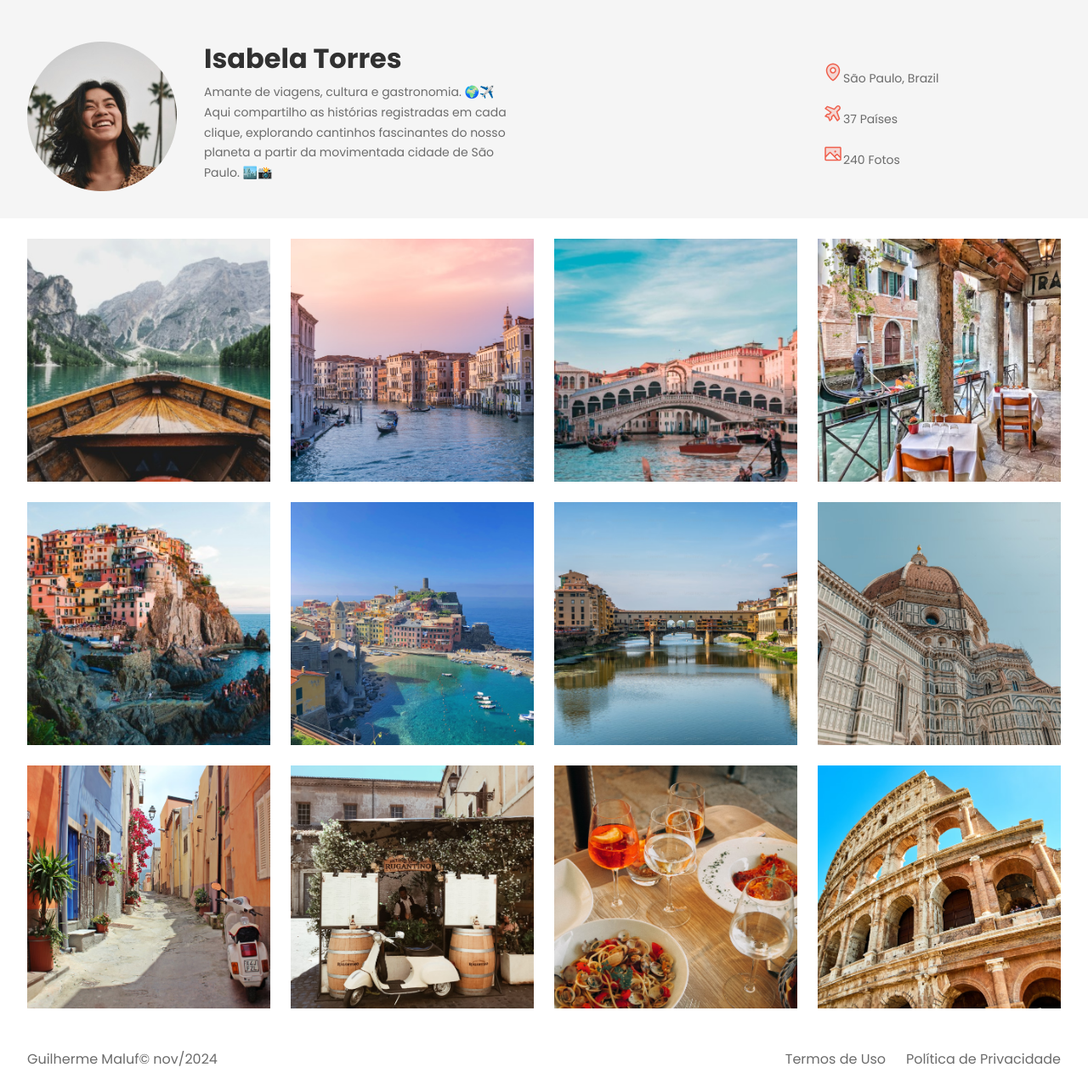
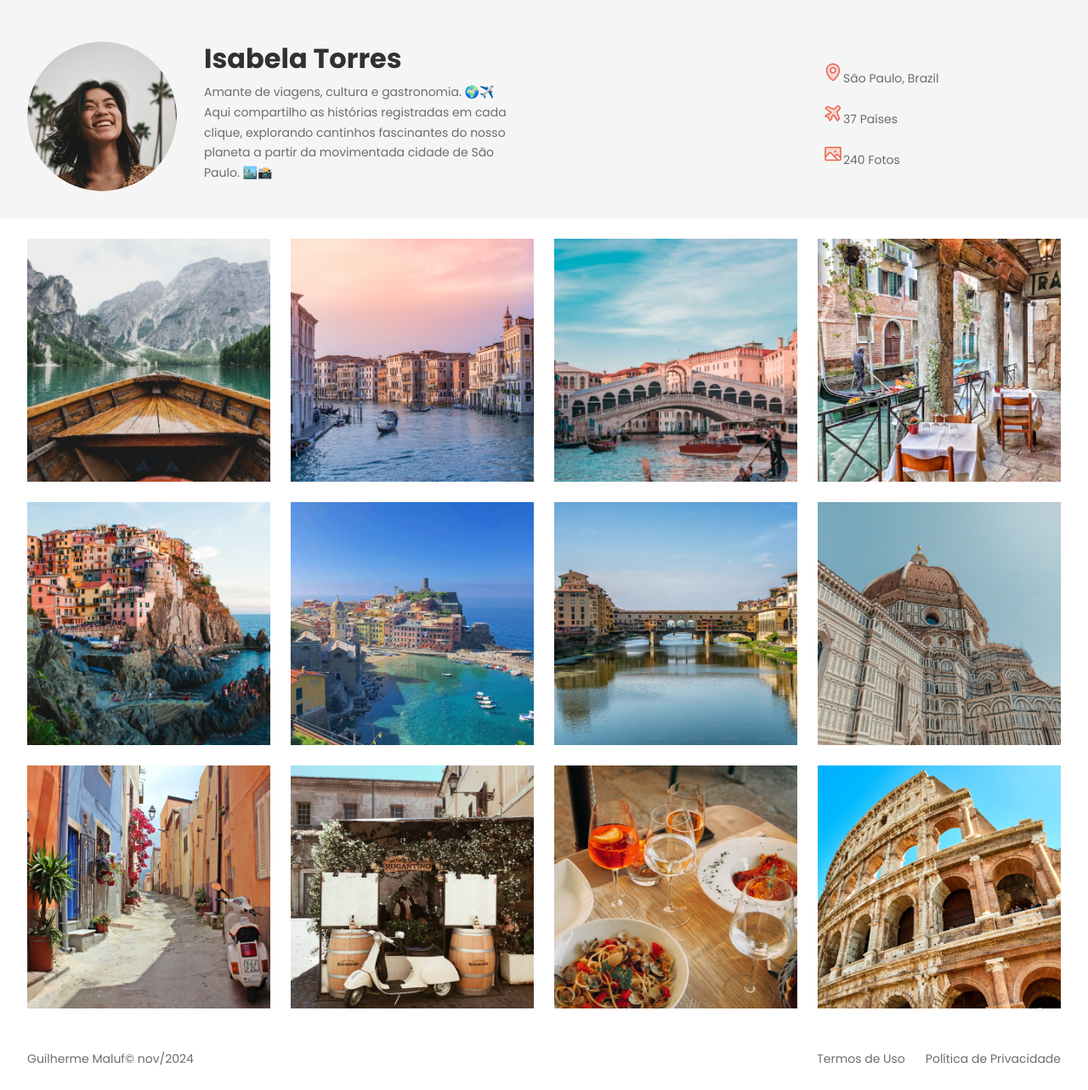
Before and after one commit to guilherme-maluf/Perfil-de-Viagens, a plain HTML site: page index.html in a window 1280 px wide. Shown: the part 86-1369 px from the top of the page at 85% size. Drawn offline with Linux system fonts and the light colour scheme.

Commit message:
ajustes finais

```diff
--- a/styles/footer.css
+++ b/styles/footer.css
@@ -2,6 +2,7 @@ footer {
   display: flex;
   gap: 24px;
   padding-block: 24px;
+  font: var(--text-md);
 }
 
 footer span:nth-child(1) {
--- a/styles/header.css
+++ b/styles/header.css
@@ -16,6 +16,13 @@ header .container {
 
 #profile > div {
   max-width: 384px;
+}
+
+#profile img {
+  width: 176px;
+  height: 176px;
+  object-fit: cover;
+  border-radius: 50%;
 }
 
 #profile h1 {
```
